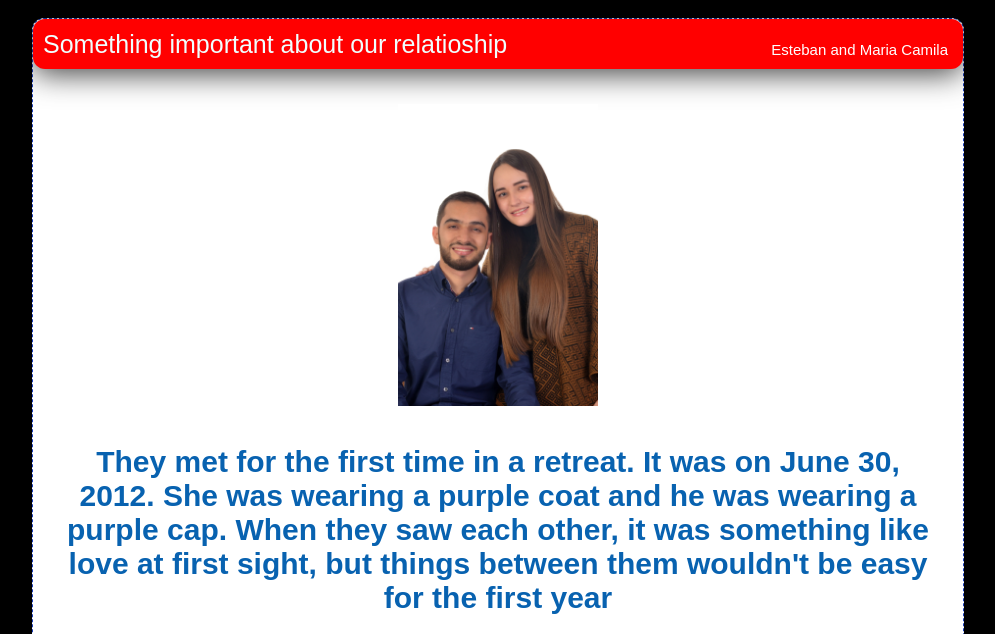
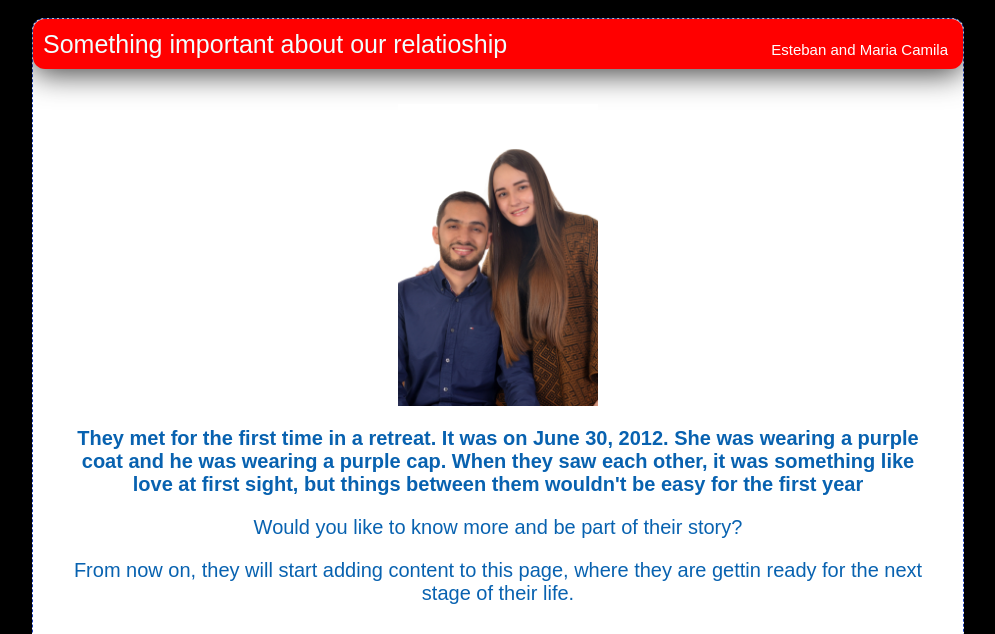
Before and after one commit to estebanchica07/together, a plain HTML site: page index.html in a window 1280 px wide. Shown: the top 634 px of the page, without its empty margins (142-1137 px from the left). Drawn offline with Linux system fonts and the light colour scheme.

Commit message:
Cambios en font-size y resposive

```diff
--- a/styles.css
+++ b/styles.css
@@ -56,7 +56,7 @@ body {
 }
 
 p {
-    font-size: 30px;
+    font-size: 20px;
 }
 
 .foto-sala {
@@ -70,3 +70,8 @@ p {
     color: red;
     font-weight: bold;
 }
+
+h1 {
+    margin: 2px;
+    font-size: 20px;
+}
```
